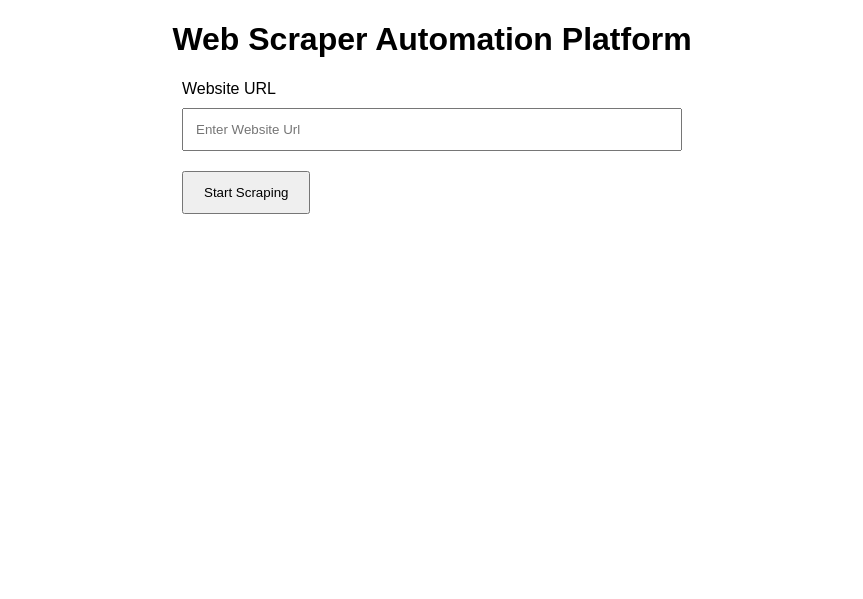
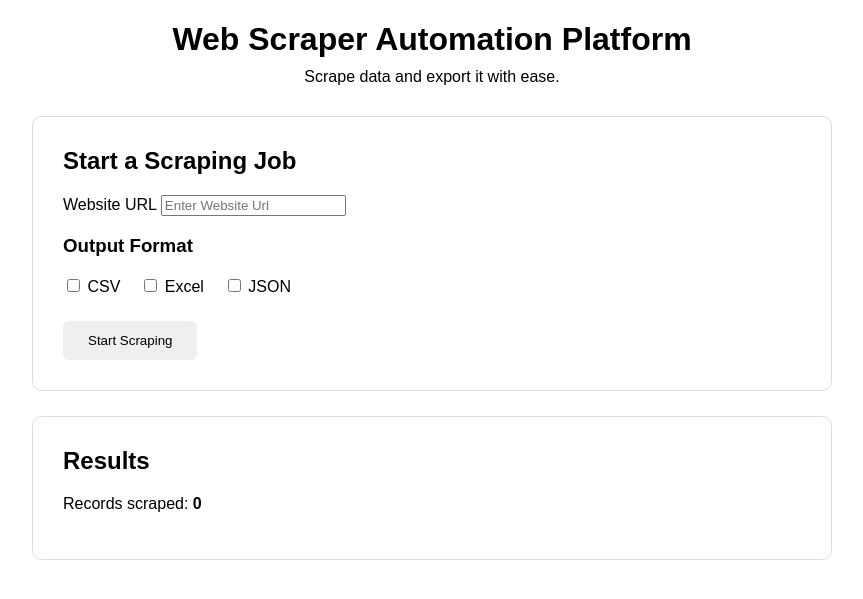
Before and after one commit to AtifCodes1/WebScraperAutomationAgent, a FastAPI app: page / in a window 1280 px wide. Shown: the top 599 px of the page, without its empty margins (208-1071 px from the left). Run offline with FastAPI, Linux system fonts and the light colour scheme.

Commit message:
Connect Fastapi to Scraper

```diff
--- a/app/scraper/scraper.py
+++ b/app/scraper/scraper.py
@@ -12,18 +12,22 @@ Rating = {
     "Four":4,
     "Five":5
 }
-def scrape_page(url):
-    page_books = []
+def _fetch_soup(url):
     try:
-        response = requests.get(url,timeout=10)
+        response = requests.get(url, timeout=10)
         response.raise_for_status()
     except requests.exceptions.RequestException as e:
         print(f"Request failed {url}")
         print(e)
+        return None
+    html = response.text
+    soup = BeautifulSoup(html, "html.parser")
+    return soup
+def scrape_page(url):
+    page_books = []
+    soup = _fetch_soup(url)
+    if soup is None:
         return []
-    html = response.text
-    soup = BeautifulSoup(html,"html.parser")
-    next_page = soup.find("li", class_="next")
     books = soup.find_all("li",class_="col-xs-6 col-sm-4 col-md-3 col-lg-3")
     for book in books:
         title_tag = book.find("h3")
@@ -53,24 +57,29 @@ def scrape_page(url):
             "price":price,
             "rating":rating }
         page_books.append(data)
-    return page_books,next_page
-def main():
-    books_data = []
-    config = load_config("config.json")
-    url_1 = config["url"]
-    while True:
-        scrape = scrape_page(url_1)
-        books = scrape[0]
+    return page_books
+def scrape_website(url):
+    books_data =[]
+    current_url = url
+    while current_url:
+        books = scrape_page(current_url)
         books_data.extend(books)
-        next_page = scrape[1]
+        soup = _fetch_soup(current_url)
+        next_page = soup.find("li", class_="next")
         if next_page is None:
-            break
+            current_url = None
         else:
             next_link = next_page.find("a")
-            next_link = next_link["href"]
-            url_1 = urljoin(url_1, next_link)
+            next_href = next_link["href"]
+            current_url = urljoin(current_url, next_href)
+    return books_data
+def main():
+    config = load_config("config.json")
+    url = config["url"]
+    books_data = scrape_website(url)
     print(len(books_data))
     save_to_csv(books_data,config["output"]["csv"])
     save_to_json(books_data,config["output"]["json"])
     save_to_excel(books_data,config["output"]["excel"])
-main()
+if __name__ == "__main__":
+    main()
--- /dev/null
+++ b/app/static/script.js
@@ -0,0 +1,29 @@
+console.log("JavaScript file loaded");
+const urlInput = document.getElementById("url");
+const scrapeButton = document.querySelector("button");
+const results = document.getElementById("results");
+scrapeButton.addEventListener("click", async () => {
+    const url = urlInput.value;
+
+    const response = await fetch("/scrape", {
+        method: "POST",
+        headers: {
+            "Content-Type": "application/json"
+        },
+        body: JSON.stringify({
+            url: url
+        })
+    });
+    const data = await response.json();
+    console.log(data);
+    results.innerHTML = "";
+    data.books.forEach(book => {
+        const bookElement = document.createElement("div");
+        bookElement.innerHTML = `
+        <h3>${book.title}</h3>
+        <p>Price: ${book.price}</p>
+        <p>Rating: ${book.rating}</p>
+        `;
+        results.appendChild(bookElement);
+    });
+});
--- a/app/static/style.css
+++ b/app/static/style.css
@@ -3,21 +3,46 @@ body{
     margin: 0%;
     padding: 0%;
 }
-h1{
+header{
     text-align: center;
 }
-form{
-    width: 500px;
-    margin: 20px auto;
+header h1{
+    margin-bottom: 10px;
 }
-input{
+header p{
+    margin-top: 0;
+}
+main{
+    width: 90%;
+    max-width: 800px;
+    margin: 30px auto;
+}
+input[type="url"]{
     width: 100%;
     padding: 12px;
-    margin-top: 10px;
+    margin-top: 8px;
+    margin-bottom: 20px;
     box-sizing: border-box;
 }
 button{
-    margin-top: 20px;
-    padding: 12px 20px;
+    padding: 12px 25px;
+    border: none;
+    border-radius: 6px;
     cursor: pointer;
 }
+.scraper-card,
+.results-card {
+    padding: 30px;
+    margin-bottom: 25px;
+    border: 1px solid #ddd;
+    border-radius: 10px;
+}
+.scraper-card h2,
+.results-card h2 {
+    margin-top: 0;
+}
+.output-options {
+    display: flex;
+    gap: 20px;
+    margin-bottom: 25px;
+}
--- a/app/templates/index.html
+++ b/app/templates/index.html
@@ -7,8 +7,13 @@
     <link rel="stylesheet" href="/static/style.css">
 </head>
 <body>
+    <header>
     <h1>Web Scraper Automation Platform</h1>
-    <form>
+    <p>Scrape data and export it with ease.</p>
+    </header>
+    <main>
+        <section class="scraper-card">
+            <h2>Start a Scraping Job</h2>
             <label for="url">Website URL</label>
             <input
                 type="text"
@@ -16,9 +21,32 @@
                 name="url"
                 placeholder="Enter Website Url"
             >
-            <button type="submit">
-                Start Scraping
-            </button>
-    </form>
+            <h3>Output Format</h3>
+            <div class="output-options">
+                <label >
+                    <input type="checkbox" name="format" value="csv">
+                    CSV
+                </label>
+                <label>
+                    <input type="checkbox" name="format" value="excel">
+                    Excel
+                </label>
+                <label>
+                    <input type="checkbox" name="format" value="json">
+                    JSON
+                </label>
+            </div>
+                <button type="button">
+                    Start Scraping
+                </button>
+                <div id="results"></div>
+            </section>
+        <section class="results-card">
+                <h2>Results</h2>
+                <p>Records scraped: <strong>0</strong></p>
+
+        </section>
+    </main>
+    <script src="/static/script.js"></script>
 </body>
 </html>
--- a/app/web/main.py
+++ b/app/web/main.py
@@ -3,7 +3,11 @@ from fastapi.responses import HTMLResponse
 from fastapi.templating import Jinja2Templates
 from fastapi import Request
 from fastapi.staticfiles import StaticFiles
+from pydantic import BaseModel
+from app.scraper.scraper import scrape_website
 templates = Jinja2Templates(directory="app/templates")
+class ScrapeRequest(BaseModel):
+    url:str
 app = FastAPI(
     title="Web Scraper Automation Platform",
     description="A web scraping and data automation platform",
@@ -19,3 +23,10 @@ def moggli(request : Request):
 app.mount("/static",
           StaticFiles(directory="app/static"),
           name="static")
+@app.post("/scrape")
+def scrape(request: ScrapeRequest):
+    books = scrape_website(request.url)
+    return {
+        "url": request.url,
+        "books": books
+    }
```
